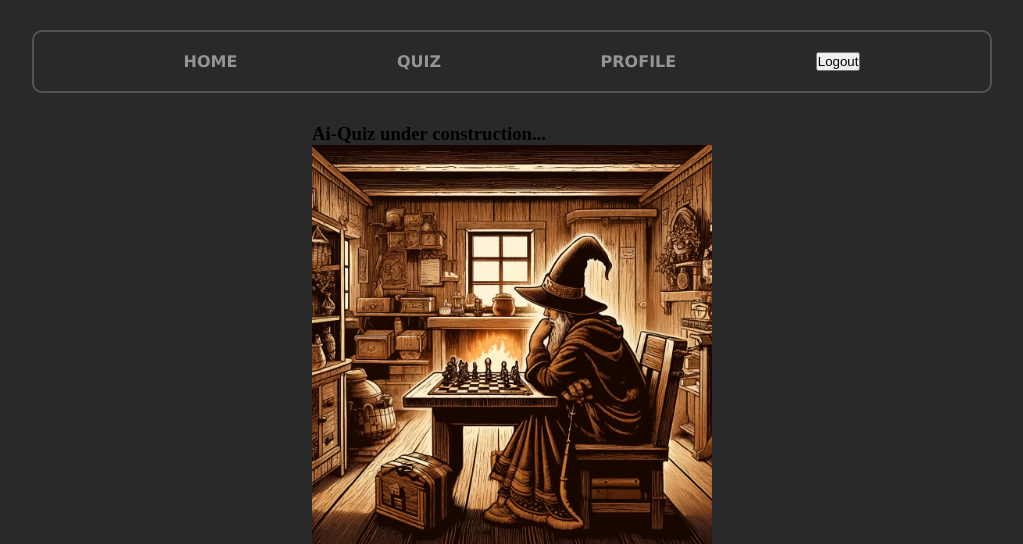
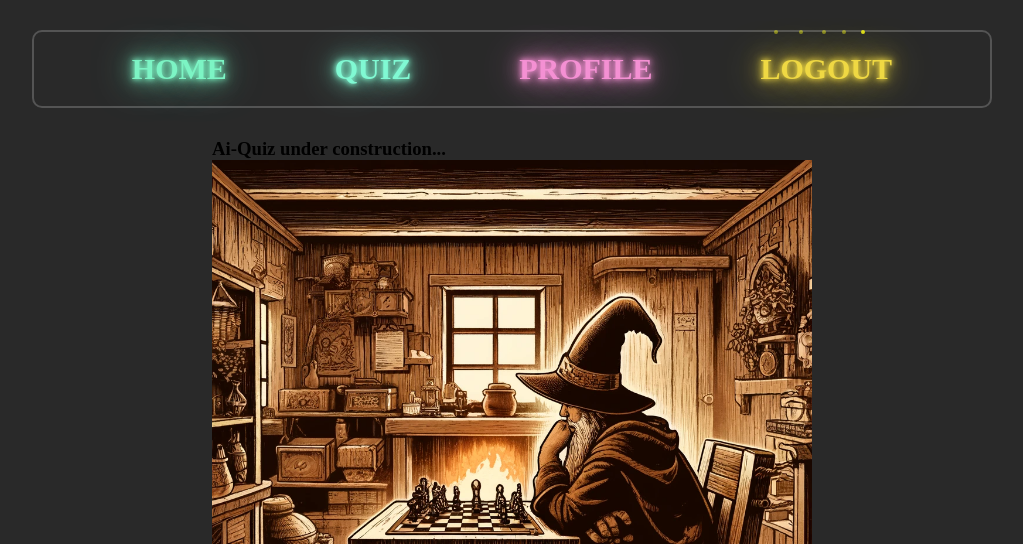
Before and after one commit to dci-fbw-p-24-e03/FinalProjectFOLK, a Django app: page / in a window 1280 px wide. Shown: the top 544 px of the page, without its empty margins (128-1151 px from the left). Run offline with Django 5.2, Linux system fonts and the light colour scheme; the visitor is signed in with stand-in values (Sample User, id 1); some web fonts are replaced.

Commit message:
edited NavBar in base.html

```diff
--- a/main/templates/homepage.html
+++ b/main/templates/homepage.html
@@ -11,8 +11,8 @@
     class="home-image"
     src="{% static 'assets/home_logged_out.webp'%}"
     alt="static item"
-    width="400"
-    height="400"
+    width="600"
+    height="600"
   />
 </div>
 {% else %}
@@ -21,8 +21,8 @@
     class="home-image"
     src="{% static 'assets/home.webp'%}"
     alt="static item"
-    width="400"
-    height="400"
+    width="600"
+    height="600"
   />
 </div>
 {% endif %}
--- a/static/css/base_style.css
+++ b/static/css/base_style.css
@@ -1,3 +1,12 @@
+/*
+  Font: "Neon Glow" by weknow
+  (https://www.fontspace.com/neon-glow-font-f14014)
+*/
+@font-face {
+  font-family: "Neon Glow";
+  src: url(https://assets.codepen.io/230569/NeonGlow-8VLz.ttf);
+}
+
 /* General Reset */
 * {
   margin: 0;
@@ -32,61 +41,76 @@ header nav {
   border: 2px solid rgba(255, 255, 255, 0.2);
   border-radius: 10px;
   padding: 10px;
-  overflow: hidden;
+  overflow: visible; /* allow the glint to be visible outside nav if needed */
 }
 
-header nav::after {
-  content: "";
+/* Container for glint effect – positioned over the nav border */
+#glint-container {
   position: absolute;
-  width: 2px;      /* size of the glint dot */
-  height: 2px;
-  background: rgba(255, 255, 255, 0.8); /* bright glint colour */
-  border-radius: 50%; /* make it circular */
-  pointer-events: none; /* ensure it does not block interactions */
-  /* Initially place it at the top-left corner */
   top: 0;
   left: 0;
-  opacity: 0;
-  animation: glint 30s infinite;
+  width: 100%;
+  height: 100%;
+  pointer-events: none;
+  z-index: 20; /* ensure glint is above the nav border */
 }
 
-/* Keyframes for the glint effect */
+/* Base glint element style */
+.glint {
+  position: absolute;
+  width: 4px;    /* size of the glint dot */
+  height: 4px;
+  background: rgba(247, 247, 21, 0.986); /* bright glint colour */
+  border-radius: 50%;
+  animation: glint 40s infinite;
+}
+
+/* Tail copies: lower brightness */
+.glint.tail {
+  background: rgba(247, 247, 21, 0.5);
+}
+
+/* Keyframes for glint animation: moves along border and then extra quarter round */
 @keyframes glint {
-  0%, 90% {
-    /* For most of the cycle, the glint is hidden at the starting point */
+  0% {
     opacity: 0;
-    top: 0;
-    left: 0;
+    top: -2px;
+    left: -2px;
   }
-  92% {
-    /* Quickly fade in at the top-left */
+  5% {
     opacity: 1;
-    top: 0;
-    left: 0;
+    top: -2px;
+    left: -2px;
   }
-  94% {
-    /* Move from top-left to top-right */
-    opacity: 1;
-    top: 0;
-    left: calc(100% - 10px);
+  /* Bewegung entlang der oberen Kante */
+  25% {
+    top: -2px;
+    left: calc(100% - 2px);
   }
-  96% {
-    /* Move from top-right to bottom-right */
-    opacity: 1;
-    top: calc(100% - 10px);
-    left: calc(100% - 10px);
+  /* Rechtskante: von oben nach unten */
+  45% {
+    top: calc(100% - 2px);
+    left: calc(100% - 2px);
   }
-  98% {
-    /* Move from bottom-right to bottom-left */
-    opacity: 1;
-    top: calc(100% - 10px);
-    left: 0;
+  /* Untere Kante: von rechts nach links */
+  65% {
+    top: calc(100% - 2px);
+    left: -2px;
+  }
+  /* Linke Kante: von unten nach oben zurück */
+  85% {
+    top: -2px;
+    left: -2px;
+  }
+  /* Extra Viertelrunde (zur oberen rechten Ecke) */
+  95% {
+    top: -2px;
+    left: calc(100% - 2px);
   }
   100% {
-    /* Return to top-left and fade out */
     opacity: 0;
-    top: 0;
-    left: 0;
+    top: -2px;
+    left: calc(100% - 2px);
   }
 }
 
@@ -96,10 +120,10 @@ nav a {
   z-index: 1;
   /* Flex items now size to their content */
   text-align: center;
-  color: #949494;
   text-decoration: none;
-  font-family: Verdana, Geneva, Tahoma, sans-serif;
+  font-family: "Neon Glow";
   font-weight: bold;
+  font-size: 30px;
   padding: 10px 20px;
   transition: color 0.2s ease;
 }
@@ -108,6 +132,14 @@ nav a span {
   position: relative;
   display: inline-block;
   margin: 0 auto;
+  /* Use the custom property --neon-text (fallback white) for the text colour */
+  color: var(--neon-text, #fff);
+  text-shadow:
+    0 0 5px var(--neon-text, #ffffff),
+    0 0 10px var(--neon-text, #fff),
+    0 0 20px var(--neon-text, #fff),
+    0 0 40px var(--neon-text, #fff);
+  transition: color 0.2s ease;
 }
 
 /* Adapt the pseudo-elements to attach to the inner span */
@@ -141,7 +173,7 @@ nav a span::after {
 /* Adjusted Indicator Style */
 #indicator {
   position: absolute;
-  bottom: 0; /* or adjust as needed relative to the nav container */
+  bottom: 10px; /* or adjust as needed relative to the nav container */
   height: 3px;
   border-radius: 5px;
   transition: left 0.3s ease, width 0.3s ease, background 0.3s ease;
--- a/static/js/base_navbar.js
+++ b/static/js/base_navbar.js
@@ -1,5 +1,15 @@
 document.addEventListener('DOMContentLoaded', () => {
-  // Function to generate a random colour in hexadecimal notation
+  // Define an array of neon colours to choose from
+  const randomNeonColor = () => {
+    // Generate a random hue between 0 and 360.
+    const hue = Math.floor(Math.random() * 360);
+    // Saturation between 80% and 100% to ensure vivid colour.
+    const saturation = Math.floor(Math.random() * 21) + 80;
+    // Lightness between 60% and 80% to keep the colour bright.
+    const lightness = Math.floor(Math.random() * 21) + 60;
+    return `hsl(${hue}, ${saturation}%, ${lightness}%)`;
+  };
+  // Function to generate a random colour in hexadecimal notation (for the pseudo-elements)
   const randomColor = () =>
     '#' + Math.floor(Math.random() * 16777215).toString(16).padStart(6, '0');
 
@@ -11,6 +21,10 @@ document.addEventListener('DOMContentLoaded', () => {
       const color2 = randomColor();
       span.style.setProperty('--color1', color1);
       span.style.setProperty('--color2', color2);
+
+      // Assign a random neon colour for the text
+      const neonText = randomNeonColor();
+      span.style.setProperty('--neon-text', neonText);
     }
   });
 
@@ -29,8 +43,12 @@ document.addEventListener('DOMContentLoaded', () => {
       const spanRect = span.getBoundingClientRect();
       const navRect = nav.getBoundingClientRect();
 
-      // Calculate the left offset and width of the span relative to the nav container
-      const left = spanRect.left - navRect.left;
+      // Get computed styles for the nav container
+      const navStyles = getComputedStyle(nav);
+      const borderLeft = parseFloat(navStyles.borderLeftWidth) || 0;
+
+      // Calculate the left offset relative to the nav's content (excluding border)
+      const left = spanRect.left - navRect.left - borderLeft;
       const width = spanRect.width;
 
       // Update the indicator's position and size
--- a/templates/base.html
+++ b/templates/base.html
@@ -13,15 +13,20 @@
         <a href="#"><span>HOME</span></a>
         <a href="#"><span>QUIZ</span></a>
         {% if request.user.is_authenticated %}
-        <a href="{% url 'profile' %}"><span>PROFILE</span></a>
-        <form method="post">
-          {% csrf_token %}
-          <button type="submit"><span>Logout</span></button>
-        </form>
+        <a href="{% url 'user_details' user.username %}"><span>PROFILE</span></a>
+        <a href="{% url 'logout_view' %}"><span>LOGOUT</span></a>
         {% else %}
         <a href="{% url 'login_view' %}"><span>LOGIN / REGISTER</span></a>
         {% endif %}
         <div id="indicator"></div>
+         <!-- Glint container with one main glint and several tail copies -->
+        <div id="glint-container">
+          <div class="glint" style="animation-delay: 0s;"></div>
+          <div class="glint tail" style="animation-delay: 0.2s;"></div>
+          <div class="glint tail" style="animation-delay: 0.4s;"></div>
+          <div class="glint tail" style="animation-delay: 0.6s;"></div>
+          <div class="glint tail" style="animation-delay: 0.8s;"></div>
+        </div>
       </nav>
     </header>
     <main>{% block content %}{% endblock %}</main>
```
